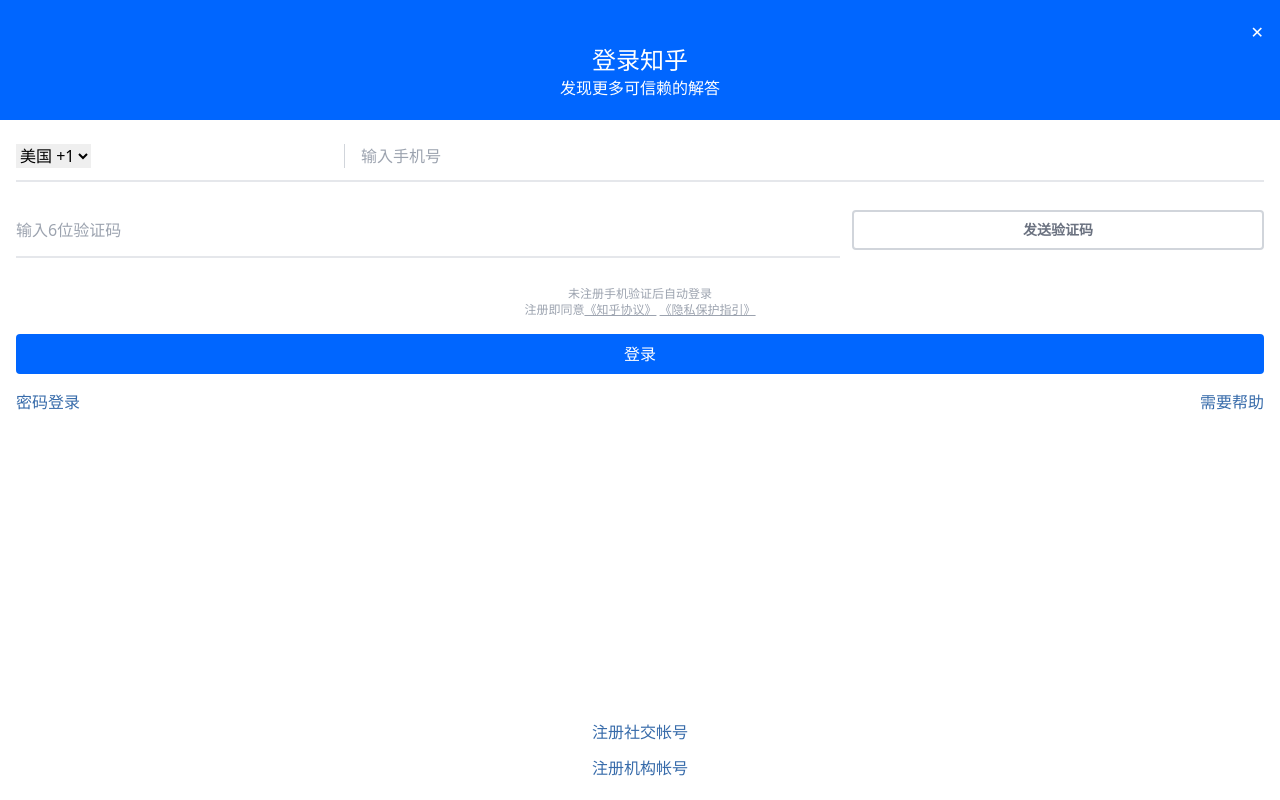
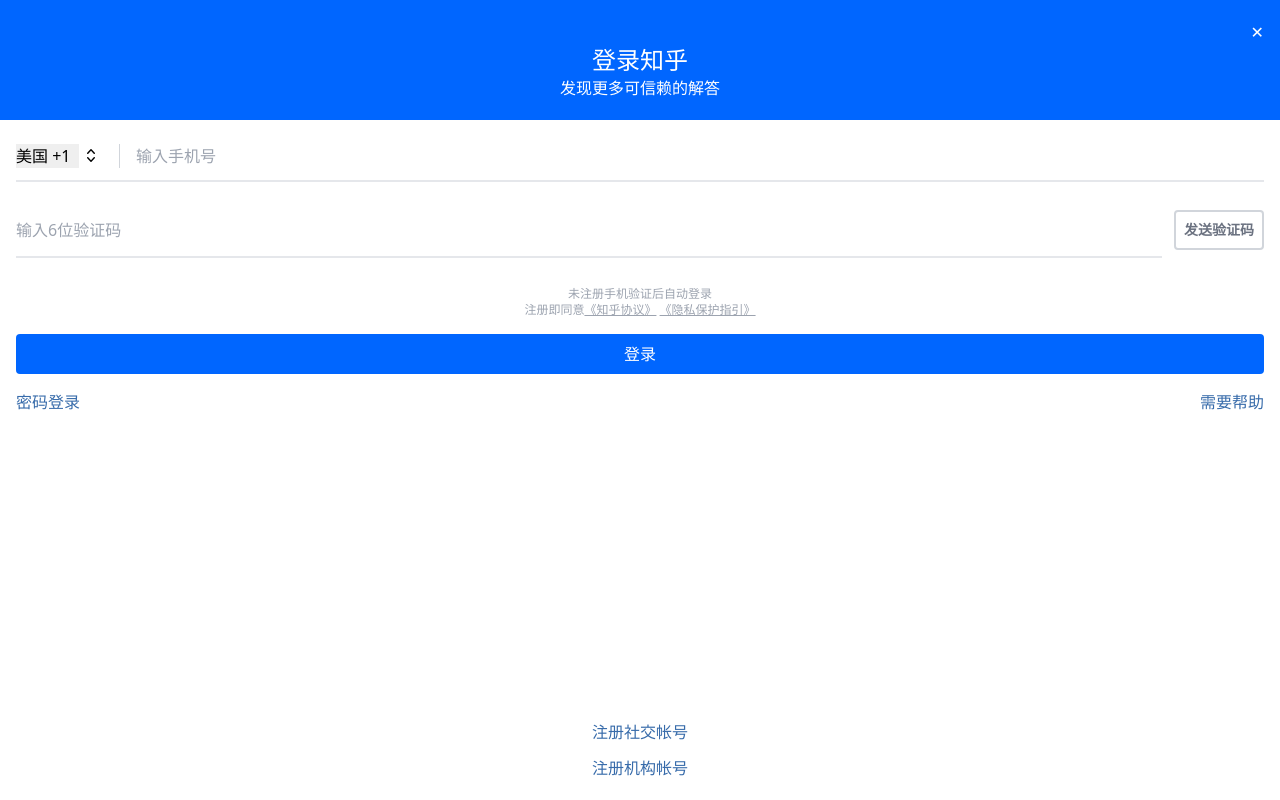
Before and after one commit to Blithe-Chiang/tailwind-learning, a website built with Vite: page index.html in a window 1280 px wide. Built offline with nearby package versions, Linux system fonts and the light colour scheme.

Commit message:
对表单元素的修改
原来的input框的长度都有问题。不过都被修好了。

```diff
--- a/index.html
+++ b/index.html
@@ -28,9 +28,9 @@
           <div class="mb-2 border-b-2">
             <div class="flex py-3">
               <!-- 区号选择 -->
-              <div class="flex w-3/12">
+              <div class="flex flex-none">
                 <!-- !FIXME: 这里 知乎原版的网页是使用的 一个 div 加上 一个 select 来共同实现区域切换的功能：比如，选中"美国 +1"，div 的内容显示的是 +1，而不是 选中的那些文字 -->
-                <select>
+                <select class="pr-2 outline-none appearance-none">
                   <option value="美国 +1">美国 +1</option>
                   <option value="美国 +2">美国 +2</option>
                   <option value="美国 +3">美国 +3</option>
@@ -38,25 +38,25 @@
                   <option value="美国 +5">美国 +5</option>
                   <option value="美国 +6">美国 +6</option>
                 </select>
-                <!-- <svg class="ml-auto" fill="currentColor" viewBox="0 0 24 24" width="24" height="24">
+                <svg class="ml-auto" fill="currentColor" viewBox="0 0 24 24" width="24" height="24">
                   <path
                     d="M12 16.183l2.716-2.966a.757.757 0 0 1 1.064.001.738.738 0 0 1 0 1.052l-3.247 3.512a.758.758 0 0 1-1.064 0L8.22 14.27a.738.738 0 0 1 0-1.052.758.758 0 0 1 1.063 0L12 16.183zm0-9.365L9.284 9.782a.758.758 0 0 1-1.064 0 .738.738 0 0 1 0-1.052l3.248-3.512a.758.758 0 0 1 1.065 0L15.78 8.73a.738.738 0 0 1 0 1.052.757.757 0 0 1-1.063.001L12 6.818z"
                     fill-rule="evenodd"></path>
-                </svg> -->
+                </svg>
               </div>
               <!-- 分割线 -->
               <span class="w-[1px] bg-gray-300 mx-4">&nbsp;</span>
               <!-- 手机号码输入 -->
-              <input class="w-8/12 outline-none" placeholder="输入手机号" type="text" name="phone" />
+              <input class="flex-auto outline-none" placeholder="输入手机号" type="text" name="phone" />
             </div>
           </div>
           <!-- 验证码 -->
           <div class="flex py-3 space-x-3">
-            <div class="w-8/12 border-b-2 border-gray-200">
+            <div class="flex-auto border-b-2 border-gray-200">
               <input class="w-full py-2 outline-none" type="text" name="code" placeholder="输入6位验证码">
             </div>
             <button
-              class="w-4/12 px-2 py-2 mb-2 text-sm font-semibold text-gray-500 border-2 border-gray-300 rounded">发送验证码</button>
+              class="flex-none px-2 py-2 mb-2 text-sm font-semibold text-gray-500 border-2 border-gray-300 rounded">发送验证码</button>
           </div>
           <!-- 提示区域和用户协议 -->
           <div class="text-xs text-center text-gray-400">
```
